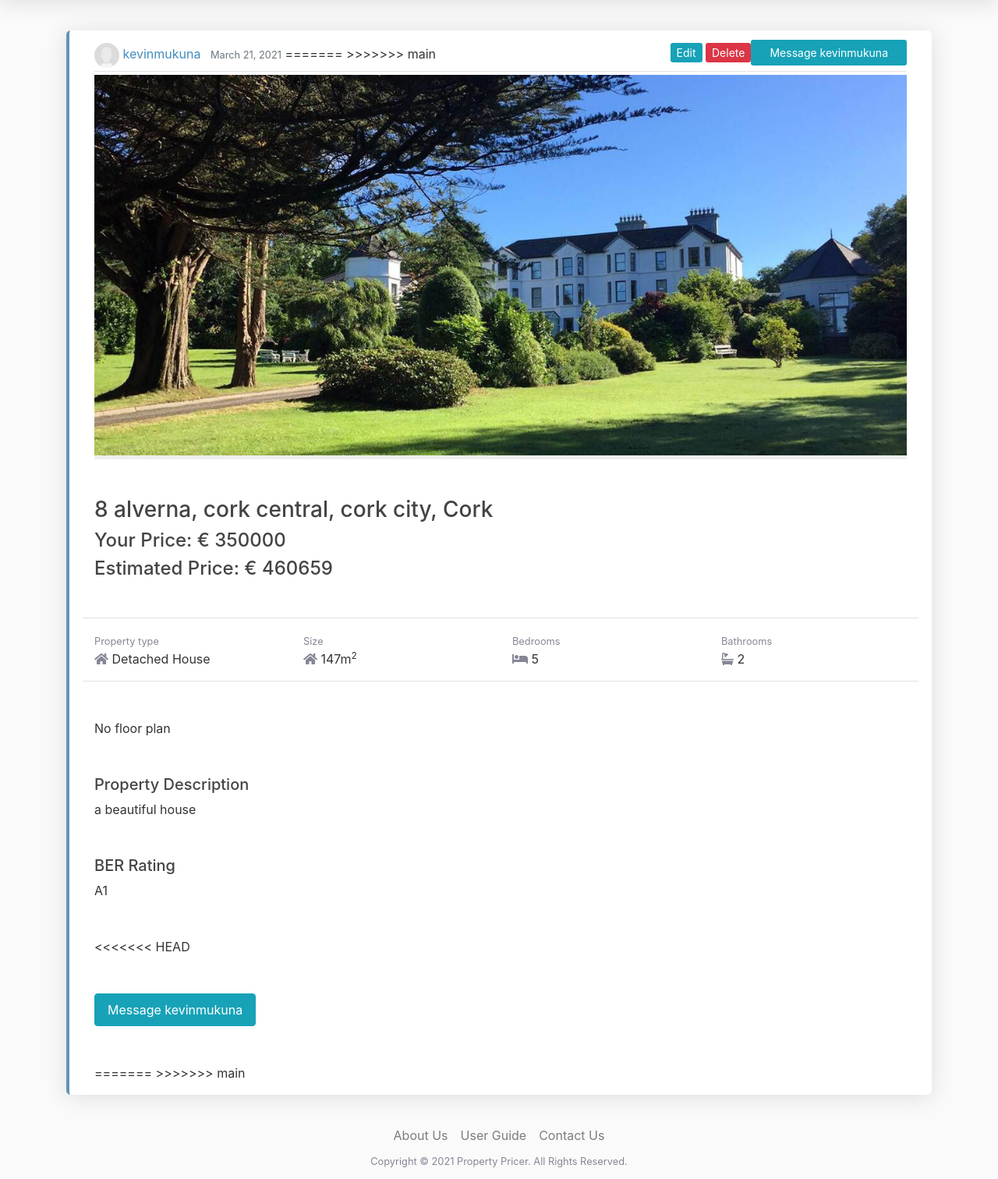
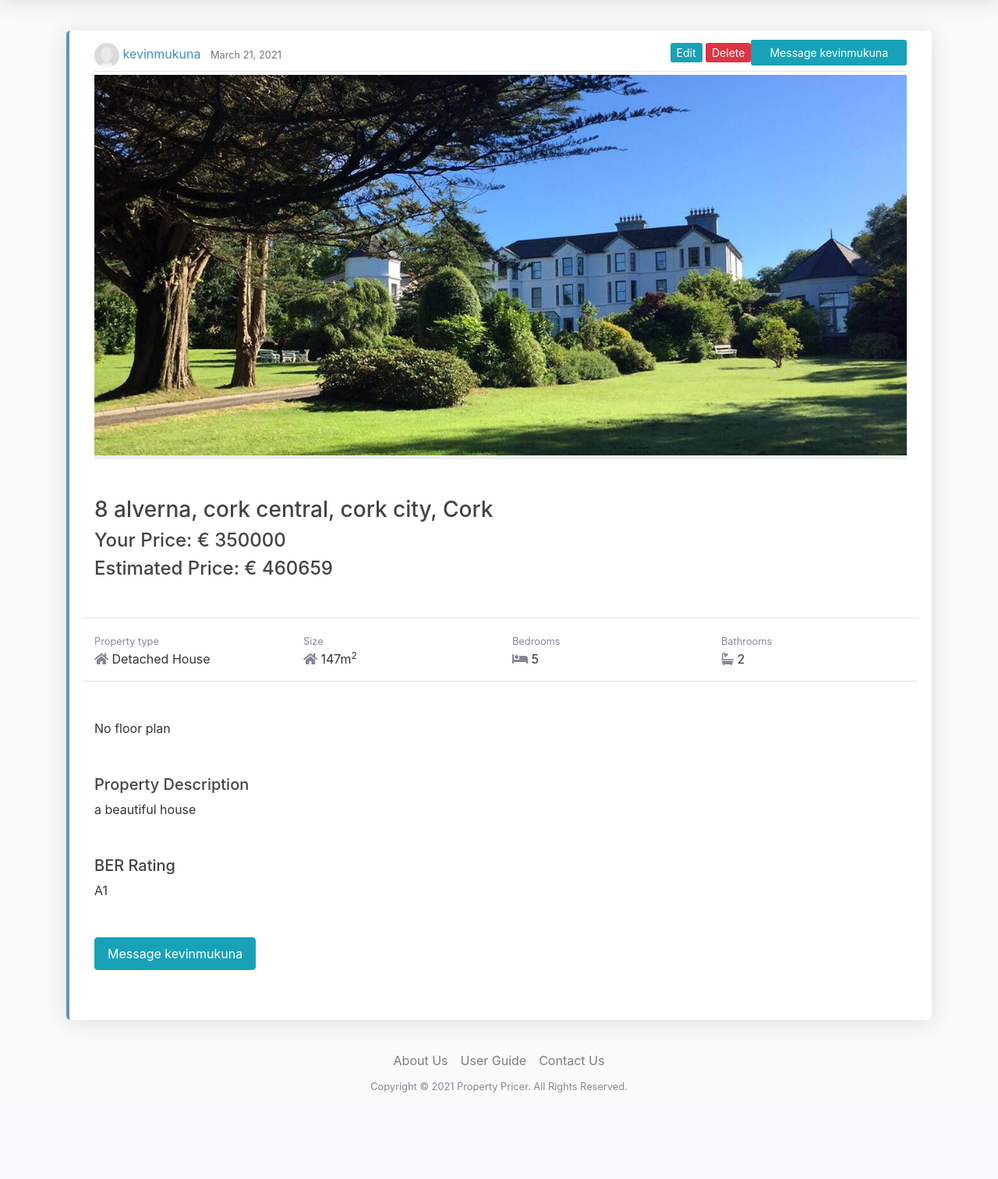
Before and after one commit to hassant727/TeamSoftwareProject, a Django app: page /post/1/ in a window 1280 px wide. Shown: the part 57-1569 px from the top of the page at 78% size. After the commit the page ends 1458 px from the top, so only its background shows below. Run offline with Django 3.2, Linux system fonts and the light colour scheme; data comes from the database, SQL or seed files in the repository; both versions use the stored data as it was after the commit; parts of the project's set-up code (start-up, migrations or seed data) failed here and were passed over; some libraries are stand-ins or nearby versions.

Commit message:
created a post

```diff
--- a/CS3305TSP/templates/webpages/long_post.html
+++ b/CS3305TSP/templates/webpages/long_post.html
@@ -8,7 +8,6 @@
             <small class="text-muted my-auto">{{ post.date_posted|date:"F d, Y" }}</small>
             {% url 'post-detail' object.id as post_url %}
             {% if request.get_full_path == post_url and object.author == user%}
-<<<<<<< HEAD
                 <div class="float-right">
                     <a class="btn-info btn-sm py-2 px-4" href="{% url 'post-update' object.id %}">Edit</a>
                     <a class="btn-danger btn-sm py-2 px-4" href="{% url 'post-delete' object.id %}">Delete</a>
@@ -17,12 +16,10 @@
                 <div class="float-right">
                     <a  class="btn-info btn-sm py-2 px-4"  href="{% url 'chatroom' post.author.pk %}">Message {{ post.author }}</a>
                 </div>
-=======
             <div class="float-right">
                 <a class="btn-info btn-sm" href="{% url 'post-update' object.id %}">Edit</a>
                 <a class="btn-danger btn-sm" href="{% url 'post-delete' object.id %}">Delete</a>
             </div>
->>>>>>> main
             {% endif %}
         </div>
         <!-- Content of the post -->
@@ -95,14 +92,11 @@
             {% endif %}
         </div>
 
-<<<<<<< HEAD
         {% if object.author != user%}
             <div class="my-5">
                 <a  class="btn btn-info py-2 px-3"  href="{% url 'chatroom' post.author.pk %}">Message {{ post.author }}</a>
             </div>
         {% endif %}
 
-=======
->>>>>>> main
     </div>
 </article>
```
Also changed, not shown: CS3305TSP/db.sqlite3, CS3305TSP/media/post_images/8-alverna-cork-central-cork-city-cork-header_1.jpg (added).
